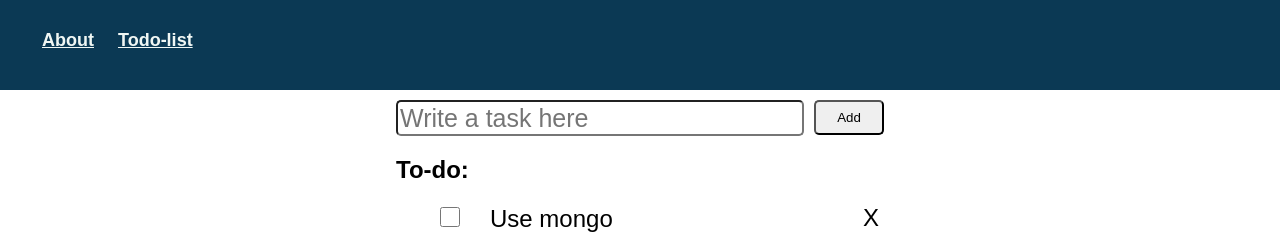
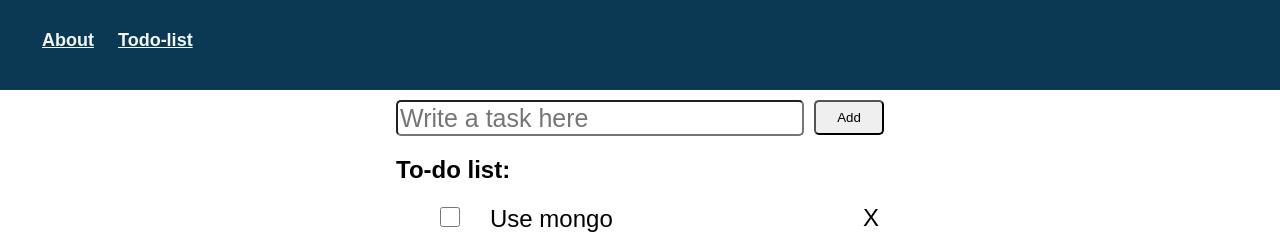
Before and after one commit to vancass/techladies-test, a React (Create React App) app in the folder client/: page /todo in a window 1280 px wide. Shown: the top 246 px of the page. Built offline with nearby package versions, Linux system fonts and the light colour scheme.

Commit message:
Test heroku

```diff
--- a/client/src/components/TodoAppList.jsx
+++ b/client/src/components/TodoAppList.jsx
@@ -66,7 +66,7 @@ class TodoAppList extends Component {
       <div className="TodoAppList">
         <AddEntry addTodo={this.addTodo} placeholder={this.placeholder} />
         <div className="Todo-title">
-          <h2>To-do:</h2>
+          <h2>To-do list:</h2>
         </div>
         {this.state.todo.map((object, index) => (
           <Todo
```
